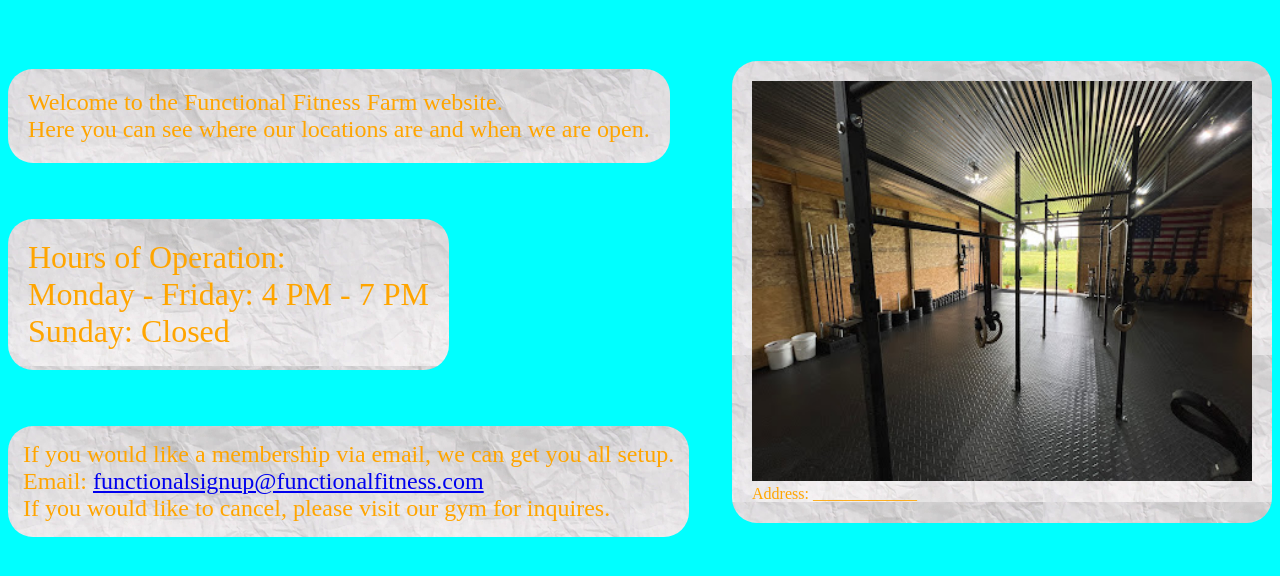
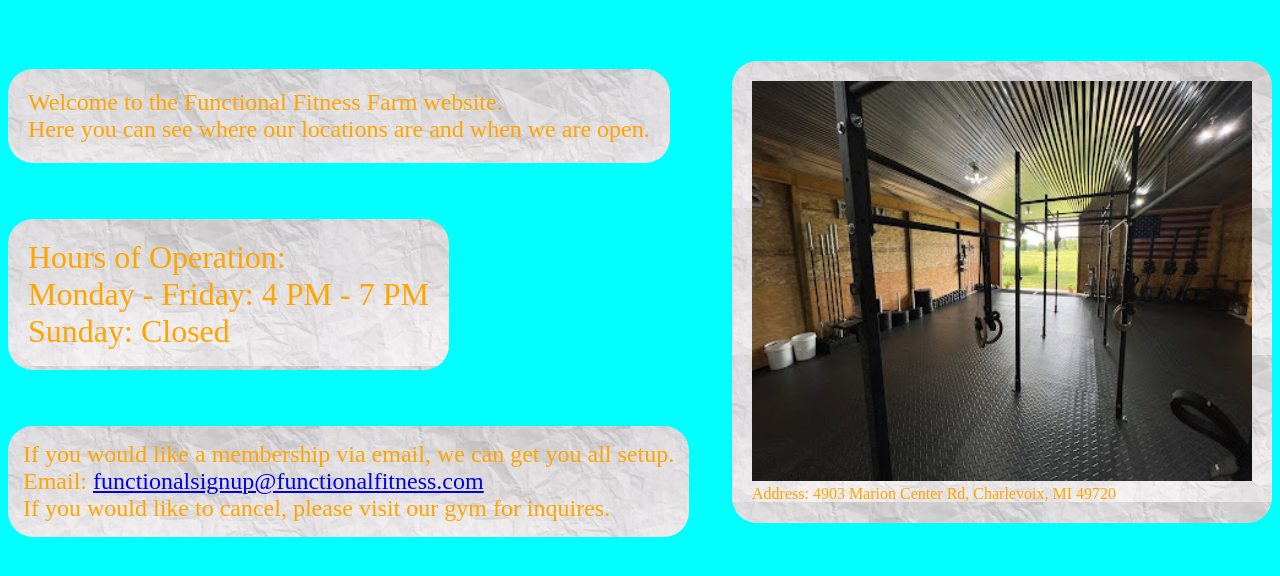
Before and after one commit to FunctionalFitnessFarm/functionalfitnessfarm.github.io, a plain HTML site: page index.html in a window 1280 px wide. Shown: the part 166-742 px from the top of the page. Drawn offline with Linux system fonts and the light colour scheme.

Commit message:
Update index.html

```diff
--- a/index.html
+++ b/index.html
@@ -59,7 +59,7 @@
     </p>
     <p class="round image-barn pad">
       <img src="2023-07-11.jpg" style="width:500px;height:400px;"/><br/>
-      Address: _____________
+      Address: 4903 Marion Center Rd, Charlevoix, MI 49720
       </p>
       <p class="round hour-text pad">
         Hours of Operation:<br/>
```
